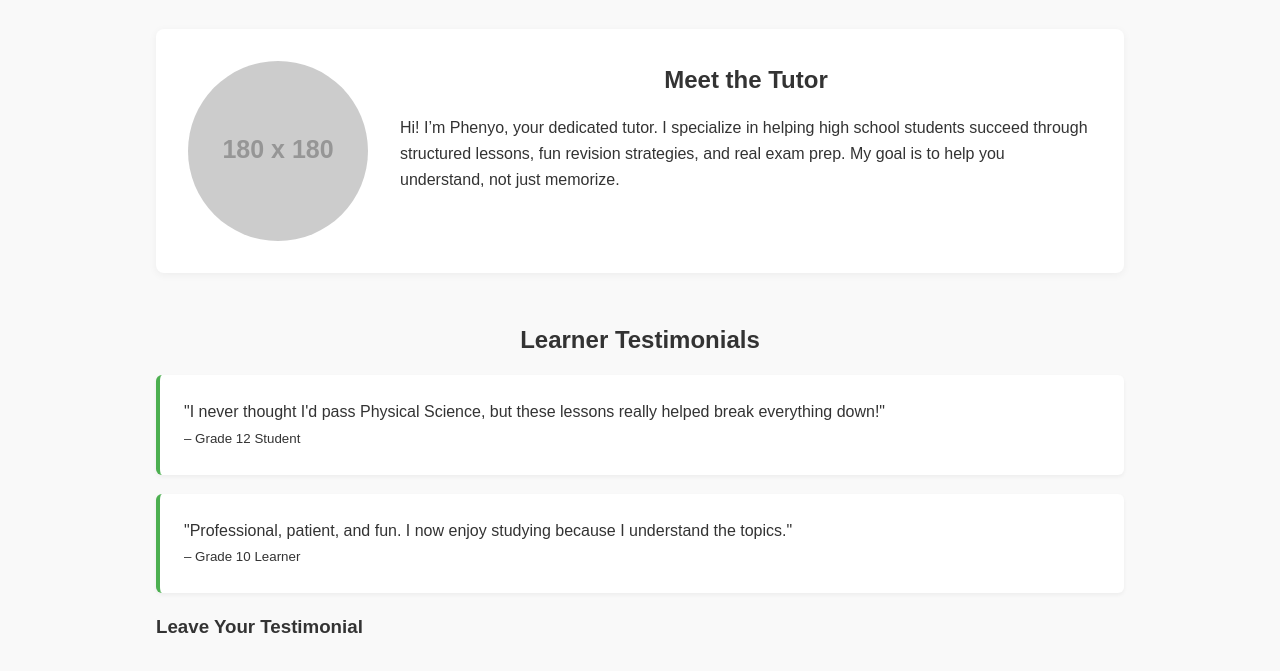
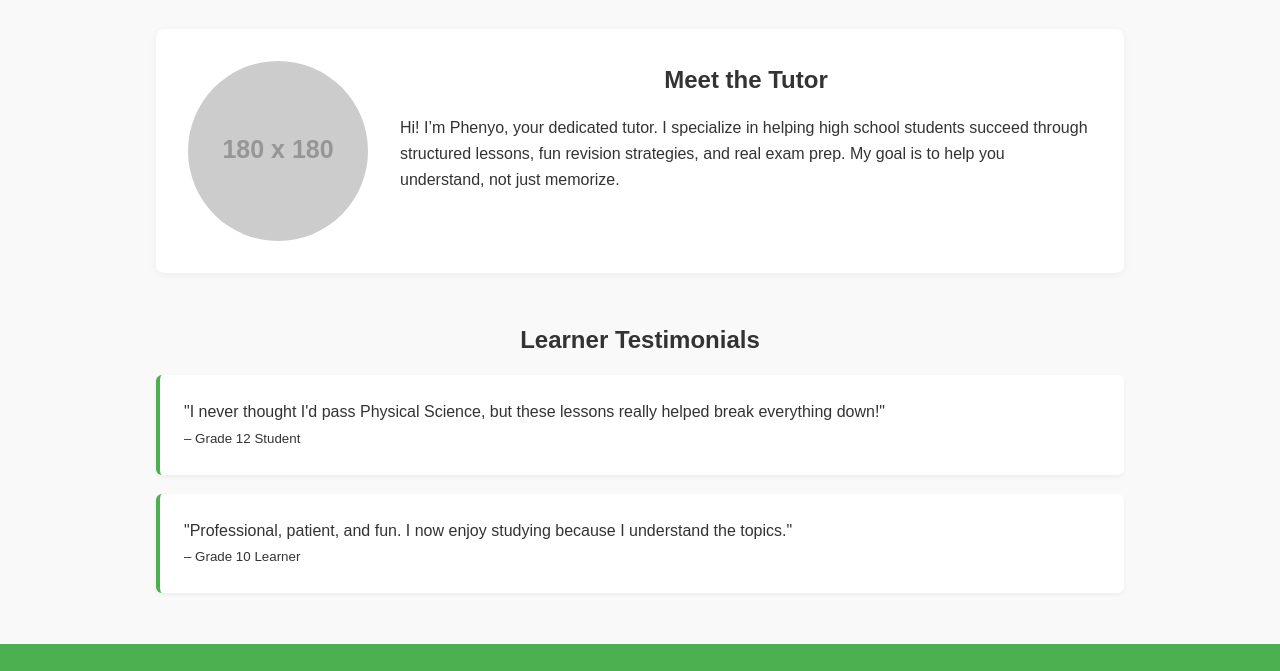
Before and after one commit to PStoppa7/lesso, a plain HTML site: page about.html in a window 1280 px wide. Shown: the part 419-1090 px from the top of the page. Drawn offline with Linux system fonts and the light colour scheme; placeholder pictures from the web are drawn by us.

Commit message:
Update about.html
updated

```diff
--- a/about.html
+++ b/about.html
@@ -197,7 +197,6 @@
         <small>– Grade 10 Learner</small>
       </div>
     </div>
-    <h3>Leave Your Testimonial</h3>
   </section>
 
   <footer>
```
